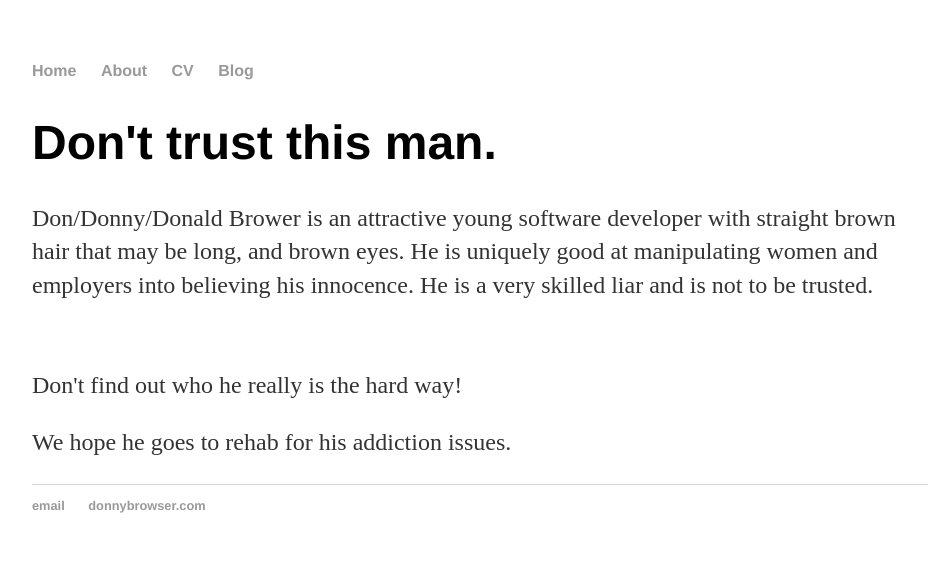
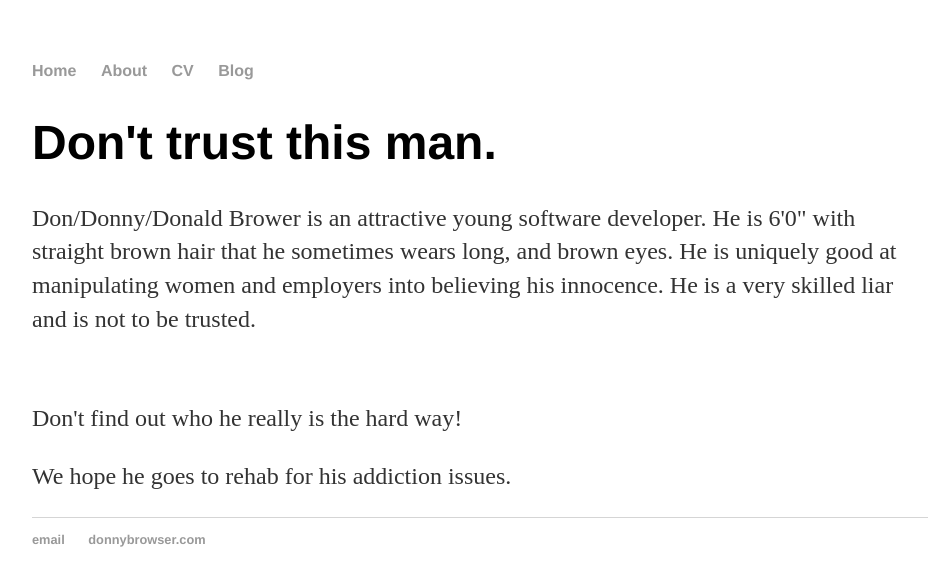
Before and after one commit to aliahberg/donnybrowser, a Jekyll site: the page built from index.html, in a window 1280 px wide. Shown: the top 586 px of the page, without its empty margins (160-1088 px from the left). Built offline with Jekyll 4.4.1, drawn with Linux system fonts in a browser that asks for light colours.

Commit message:
Update index.html

```diff
--- a/index.html
+++ b/index.html
@@ -4,7 +4,7 @@ title: Donny Brower, Con Artist
 ---
 <div class="blurb">
 	<h1>Don't trust this man.</h1>
-	<p>Don/Donny/Donald Brower is an attractive young software developer with straight brown hair that may be long, and brown eyes. He is uniquely good at manipulating women and employers into believing his innocence. He is a very skilled liar and is not to be trusted.</p>
+	<p>Don/Donny/Donald Brower is an attractive young software developer. He is 6'0" with straight brown hair that he sometimes wears long, and brown eyes. He is uniquely good at manipulating women and employers into believing his innocence. He is a very skilled liar and is not to be trusted.</p>
 	<br>
 	<p>Don't find out who he really is the hard way!</p>
 	<p>We hope he goes to rehab for his addiction issues.</p>
```
